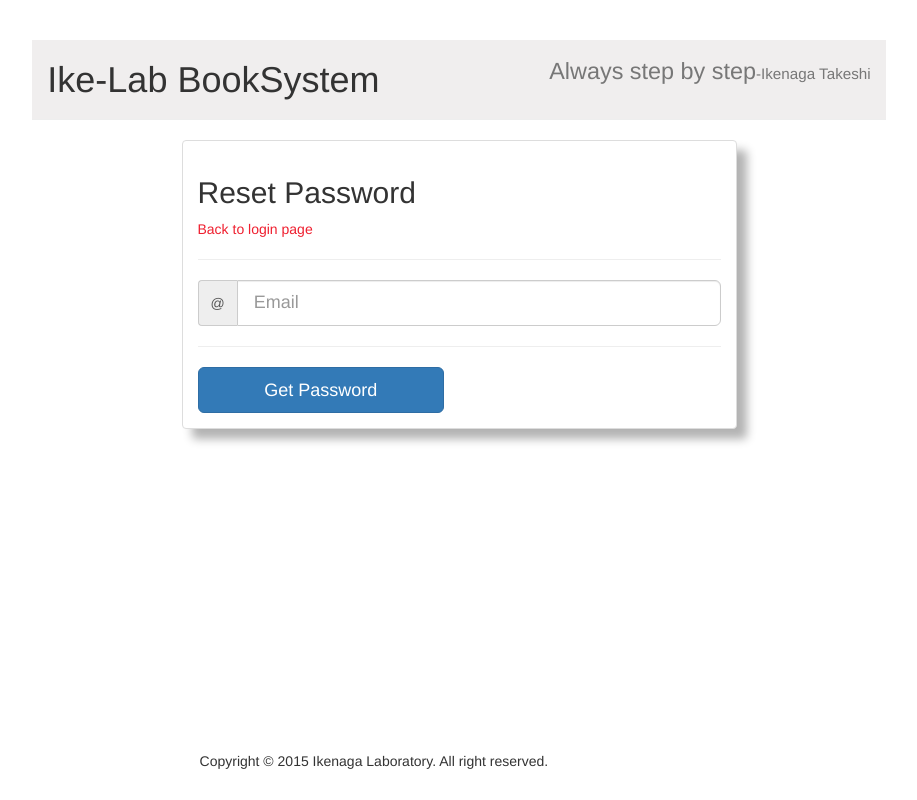
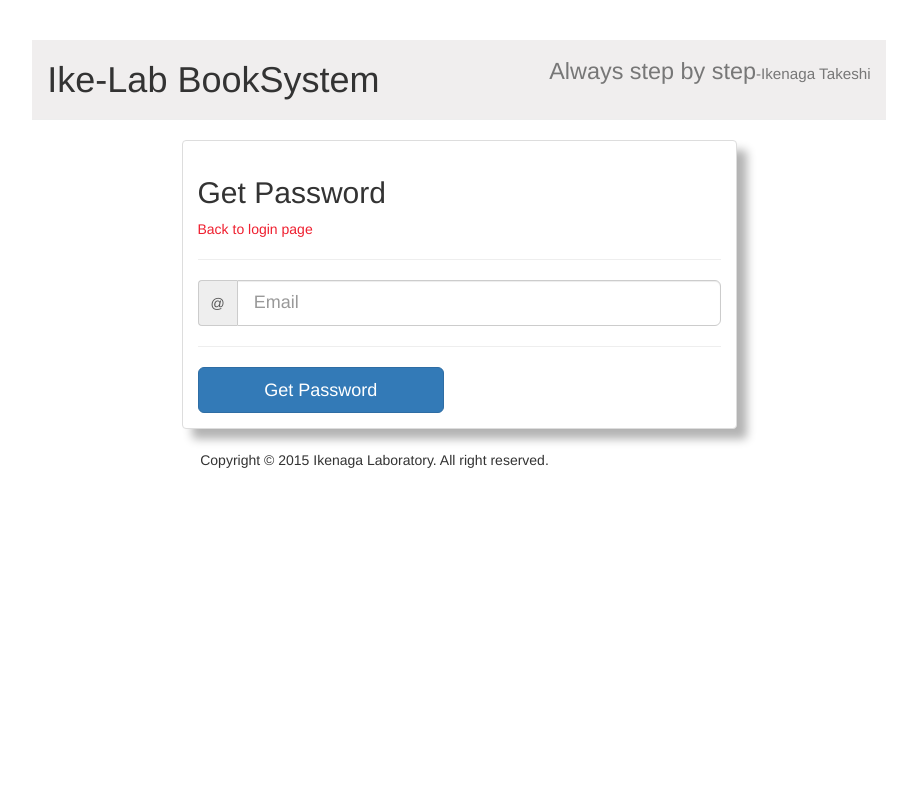
Before and after one commit to ShimizuWasedaU/git, a PHP site: page /reset.php in a window 1280 px wide. Shown: the whole page, without its empty margins (181-1098 px from the left). Run offline with PHP 8.4, Linux system fonts and the light colour scheme; some libraries are stand-ins or nearby versions.

Commit message:
fix some problem

```diff
--- a/LabBookSystem/adminbooks.php
+++ b/LabBookSystem/adminbooks.php
@@ -354,7 +354,6 @@ require('layout/adminheader.php');
                                                         <li><a href="javascript:edit('.$bookid.')"><i class="fa fa-pencil"></i> Edit</a></li>
                                                         <li><a href="adminbooks.php?action=delete&bookid='.$bookid.'"><span class="glyphicon glyphicon-trash"></span>Delete</a></li>
 														<li><a href="adminbooks.php?action=borrow&bookid='.$bookid.'"><i class="fa fa-shopping-cart"></i>Borrow</a></li>
-														<li><a href=""><i class="fa fa-tags"></i>Tags</a></li>
                                                         </ul>
                                                         </div>
 	                                                    </td>';
--- a/LabBookSystem/layout/footer.php
+++ b/LabBookSystem/layout/footer.php
@@ -1,4 +1,4 @@
-<div class="navbar navbar-fixed-bottom col-xs-12 col-sm-8 col-md-8 col-sm-offset-2 col-md-offset-2" >
+<div class="navbar col-xs-12 col-sm-8 col-md-8 col-sm-offset-2 col-md-offset-2" >
      <div class="col-xs-12 col-sm-8 col-md-8 col-sm-offset-2 col-md-offset-2">Copyright © 2015 Ikenaga Laboratory. All right reserved.</div>
 </div>
 </body>
--- a/LabBookSystem/reset.php
+++ b/LabBookSystem/reset.php
@@ -43,7 +43,7 @@ if(isset($_POST['submit'])){
 }
 
 //define page title
-$title = 'Reset Account';
+$title = 'Get Account';
 
 //include header template
 require('layout/header.php');
@@ -57,7 +57,7 @@ require('layout/header.php');
 		 <div class="panel panel-default" style="box-shadow: rgba(0, 0, 0, 0.3) 10px 10px 10px;">
 		   <div class="panel-body">
 			<form role="form" method="post" action="" autocomplete="off">
-				<h2>Reset Password</h2>
+				<h2>Get Password</h2>
 				<p><a href='login.php'>Back to login page</a></p>
 				<hr>
 
```
